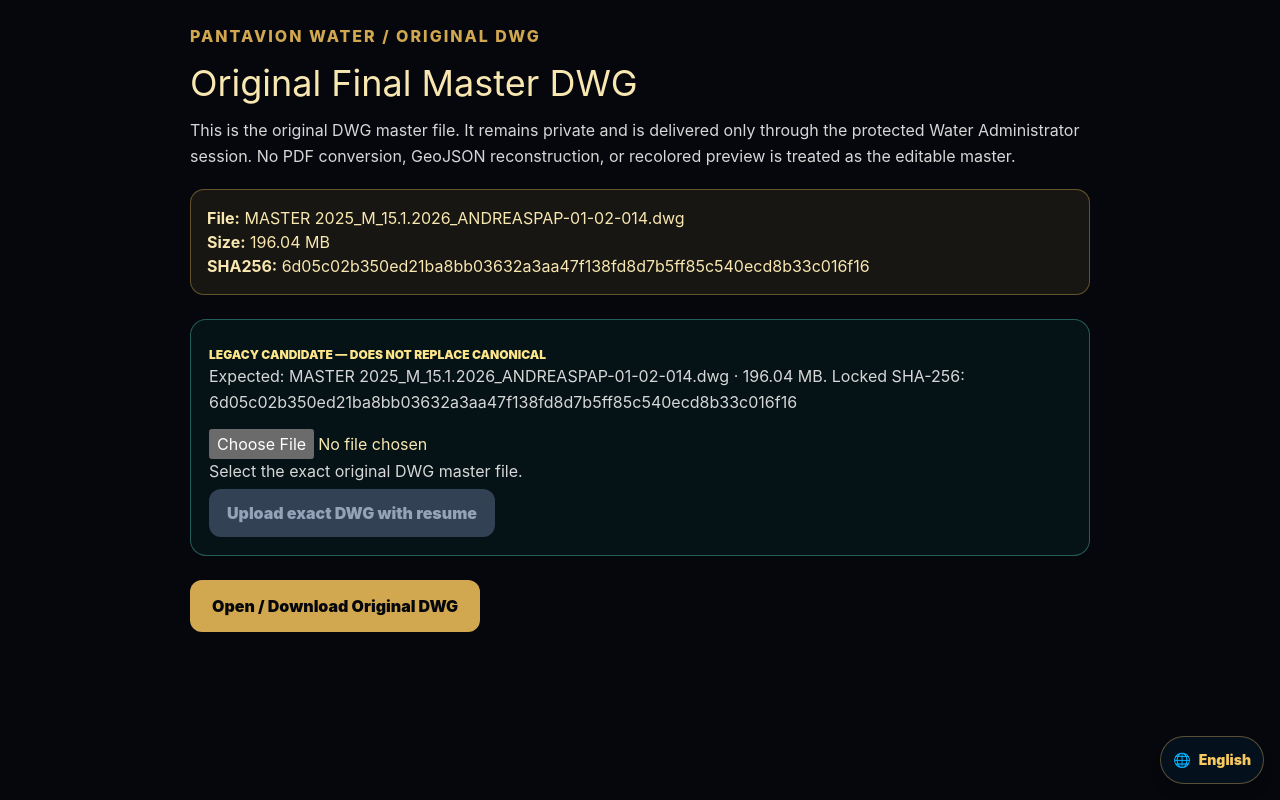
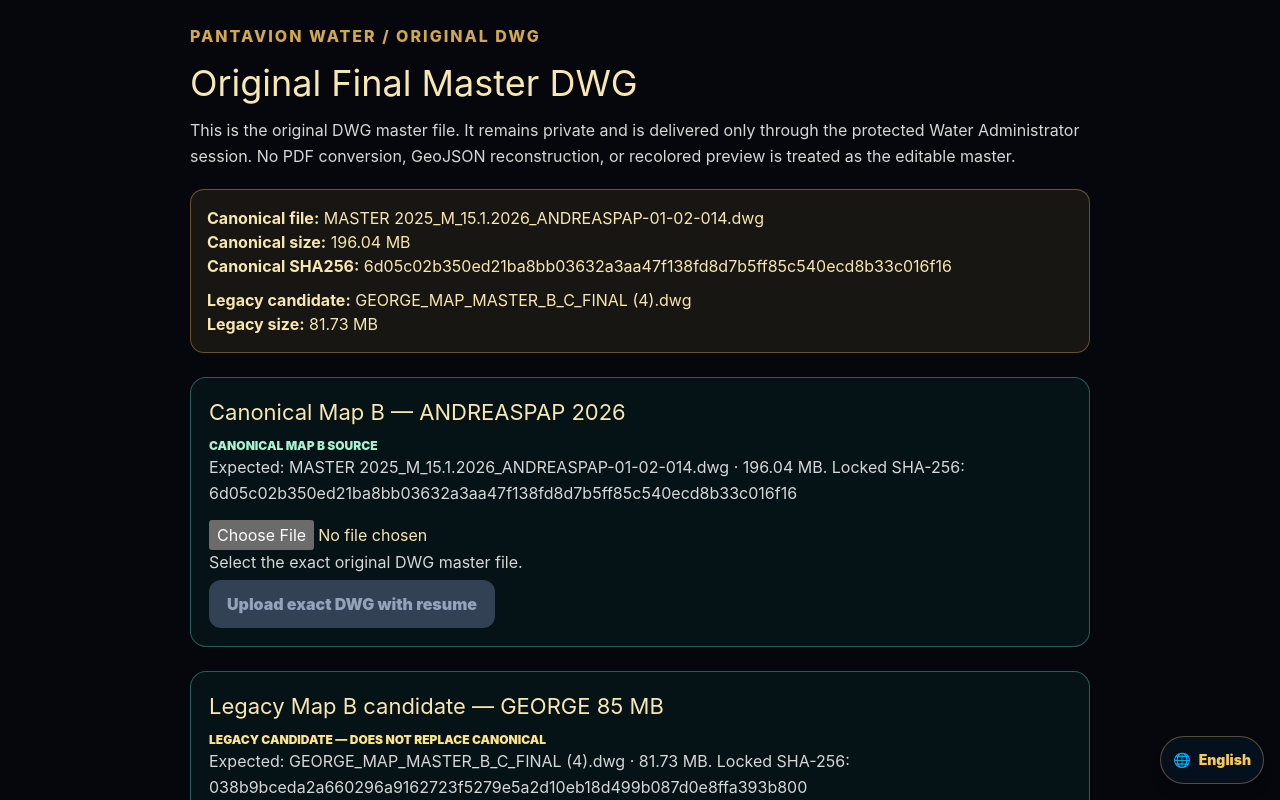
Before and after one commit to pandaconnect1/pantavion-planet, a Next.js app: page /professional/infrastructure/water/final-master-dwg in a window 1280 px wide. Shown: the top 800 px of the page. Built offline with nearby package versions, Linux system fonts and the light colour scheme.

Commit message:
feat(water): expose separate upload cards for both Map B DWGs

```diff
--- a/app/professional/infrastructure/water/final-master-dwg/page.tsx
+++ b/app/professional/infrastructure/water/final-master-dwg/page.tsx
@@ -1,14 +1,12 @@
-import {
-  FINAL_MASTER_DWG_FILE_NAME,
-  FINAL_MASTER_DWG_SIZE_BYTES,
-  FINAL_MASTER_DWG_SHA256,
-} from "@/core/water/final-master-dwg-source";
+import { WATER_MAP_B_SOURCE_CANDIDATES } from "@/core/water/water-map-b-source-candidates";
 import FinalMasterDwgUploader from "./final-master-dwg-uploader";
 
 export const dynamic = "force-dynamic";
 
 export default function FinalMasterDwgPage() {
-  const sizeMB = Math.round((FINAL_MASTER_DWG_SIZE_BYTES / 1024 / 1024) * 100) / 100;
+  const canonical = WATER_MAP_B_SOURCE_CANDIDATES["canonical-2026-andreaspap"];
+  const legacy = WATER_MAP_B_SOURCE_CANDIDATES["legacy-george-85m"];
+  const sizeMB = Math.round((canonical.byteSize / 1024 / 1024) * 100) / 100;
 
   return (
     <main style={{ minHeight: "100vh", background: "#05070d", color: "#f8e7b0", padding: 24 }}>
@@ -36,15 +34,29 @@ export default function FinalMasterDwgPage() {
             background: "rgba(244,200,91,0.08)",
           }}
         >
-          <div><strong>File:</strong> {FINAL_MASTER_DWG_FILE_NAME}</div>
-          <div><strong>Size:</strong> {sizeMB} MB</div>
-          <div><strong>SHA256:</strong> {FINAL_MASTER_DWG_SHA256}</div>
+          <div><strong>Canonical file:</strong> {canonical.fileName}</div>
+          <div><strong>Canonical size:</strong> {sizeMB} MB</div>
+          <div><strong>Canonical SHA256:</strong> {canonical.sha256}</div>
+          <div style={{ marginTop: 10 }}><strong>Legacy candidate:</strong> {legacy.fileName}</div>
+          <div><strong>Legacy size:</strong> {Math.round((legacy.byteSize / 1024 / 1024) * 100) / 100} MB</div>
         </div>
 
         <FinalMasterDwgUploader
-          expectedFileName={FINAL_MASTER_DWG_FILE_NAME}
-          expectedSizeBytes={FINAL_MASTER_DWG_SIZE_BYTES}
-          expectedSha256={FINAL_MASTER_DWG_SHA256}
+          sourceKey={canonical.sourceKey}
+          label={canonical.label}
+          canonical={canonical.canonical}
+          expectedFileName={canonical.fileName}
+          expectedSizeBytes={canonical.byteSize}
+          expectedSha256={canonical.sha256}
+        />
+
+        <FinalMasterDwgUploader
+          sourceKey={legacy.sourceKey}
+          label={legacy.label}
+          canonical={legacy.canonical}
+          expectedFileName={legacy.fileName}
+          expectedSizeBytes={legacy.byteSize}
+          expectedSha256={legacy.sha256}
         />
 
         <a
```
